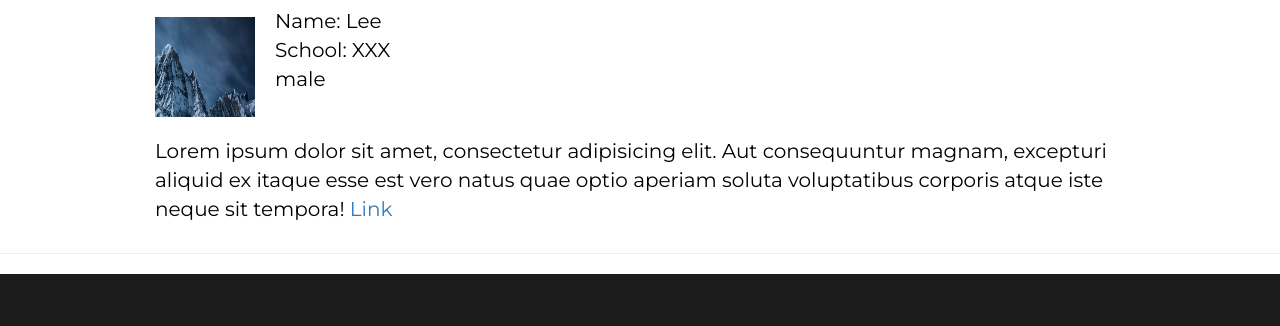
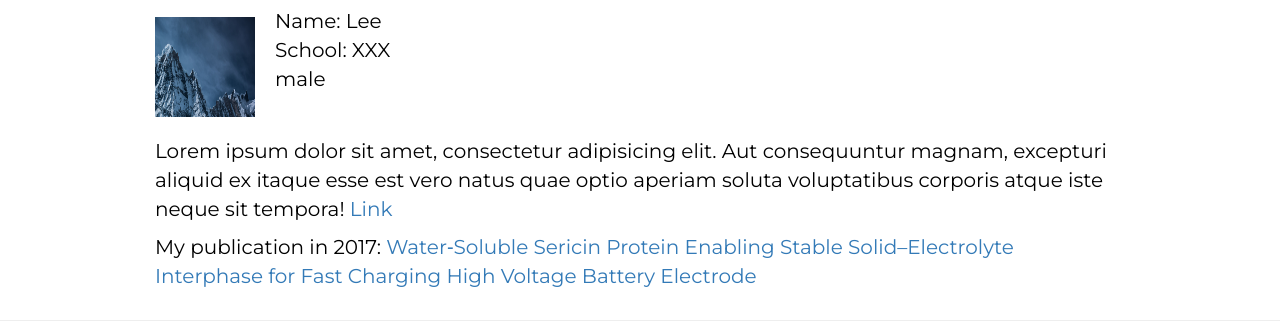
Before and after one commit to tangyuxin008/tangyuxin008.github.io, a plain HTML site: page Member.html in a window 1280 px wide. Shown: the part 234-560 px from the top of the page. Drawn offline with Linux system fonts and the light colour scheme; some packages are replaced by stand-ins of ours.

Commit message:
Changedpublication

```diff
--- a/Member.html
+++ b/Member.html
@@ -65,6 +65,7 @@ http://www.templatemo.com/tm-468-onetel
           <p>I change some thing. <br><img src="images/img1.jpg" style="width: 100px; height: 100px; float: left; margin-right: 20px; margin-top: 20px; margin-bottom: 20px;"></p>
           <p>Name: Lee <br>School: XXX <br>male</p>
           <p style="clear: both;">Lorem ipsum dolor sit amet, consectetur adipisicing elit. Aut consequuntur magnam, excepturi aliquid ex itaque esse est vero natus quae optio aperiam soluta voluptatibus corporis atque iste neque sit tempora! <a href="https://www.google.com">Link</a></p>
+          <p style="clear: both;">My publication in 2017: <a href="https://onlinelibrary.wiley.com/doi/abs/10.1002/adma.201701828">Water‐Soluble Sericin Protein Enabling Stable Solid–Electrolyte Interphase for Fast Charging High Voltage Battery Electrode</a></p>
         </div>
       </div>
     </div>
```
